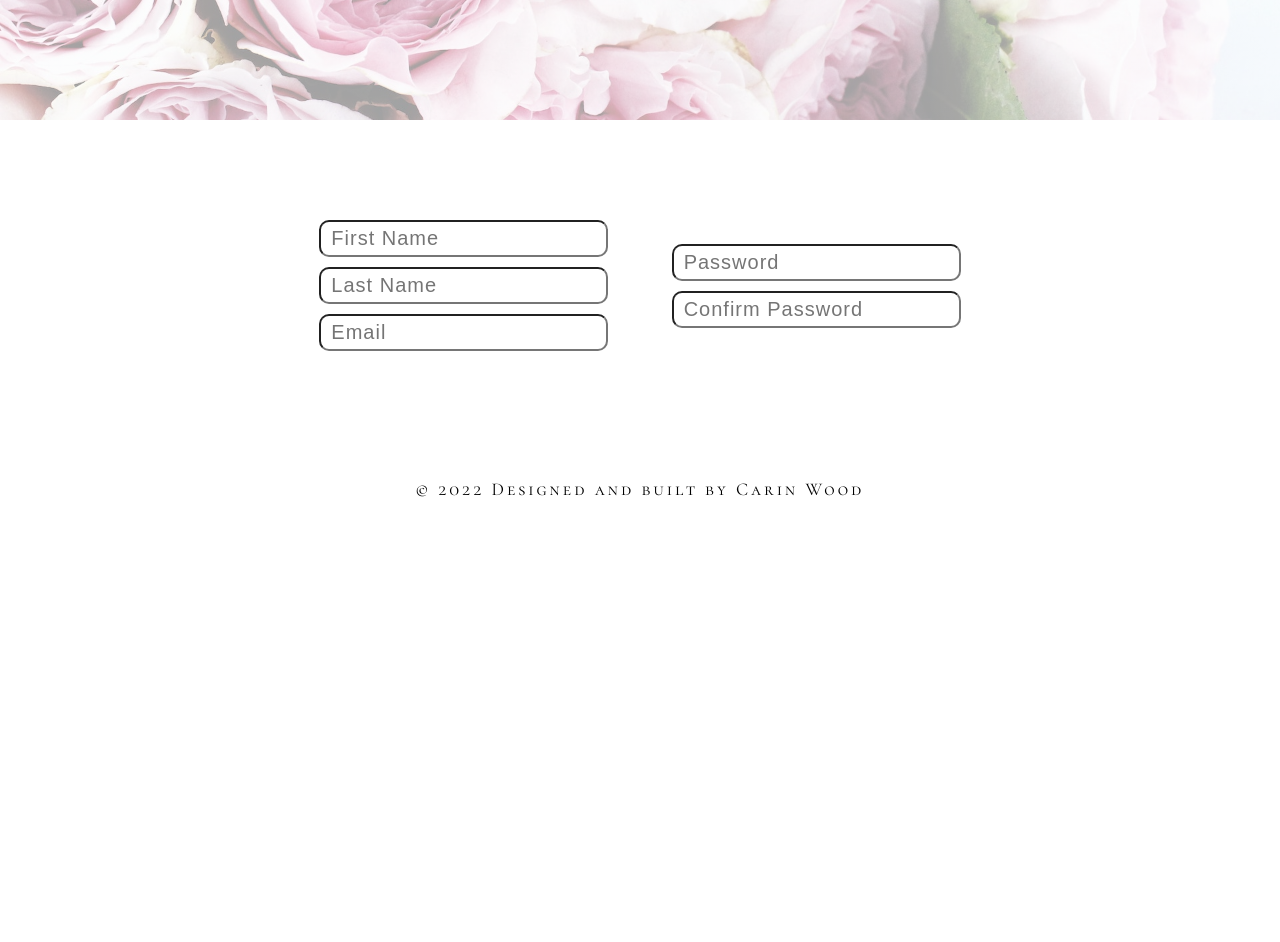
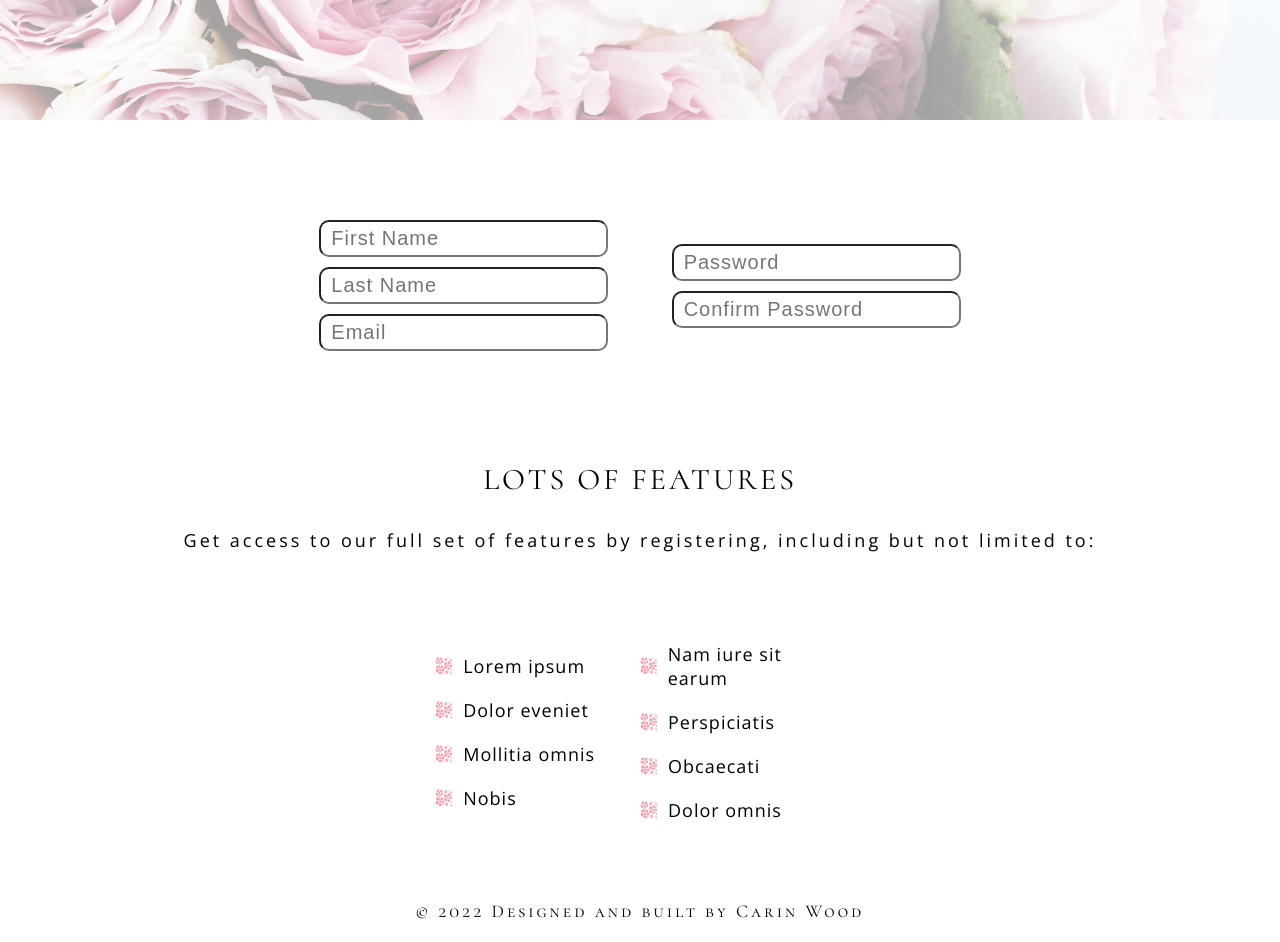
Before and after one commit to CarinWood/Login-page, a Next.js app: page / in a window 1280 px wide. Shown: the part 280-1222 px from the top of the page. Before the commit the page ends 800 px from the top, so only its background shows below. Built offline with nearby package versions, Linux system fonts and the light colour scheme.

Commit message:
login page design update

```diff
--- /dev/null
+++ b/components/text/Text.js
@@ -0,0 +1,29 @@
+import styles from './text.module.css'
+import { GiFlowers } from "react-icons/gi";
+
+const Text = () => {
+  return (
+    <div className={styles.wrapper}>
+        <p className={styles.heading}>Lots of features</p>
+        <p className={styles.subtext}>Get access to our full set of features by registering, including but not limited to:</p>
+
+        <section className={styles.listSection}>
+        <ul className={styles.list}>
+            <li className={styles.listItem}><GiFlowers className={styles.icon}/>Lorem ipsum</li>
+            <li className={styles.listItem}><GiFlowers className={styles.icon}/>Dolor eveniet</li>
+            <li className={styles.listItem}><GiFlowers className={styles.icon}/>Mollitia omnis</li>
+            <li className={styles.listItem}><GiFlowers className={styles.icon}/>Nobis</li>
+        </ul>
+        <ul className={styles.list}>
+            <li className={styles.listItem}><GiFlowers className={styles.icon}/>Nam iure sit earum</li>
+            <li className={styles.listItem}><GiFlowers className={styles.icon}/>Perspiciatis</li>
+            <li className={styles.listItem}><GiFlowers className={styles.icon}/>Obcaecati</li>
+            <li className={styles.listItem}><GiFlowers className={styles.icon}/>Dolor omnis</li>
+        </ul>
+        </section>
+
+    </div>
+  )
+}
+
+export default Text
--- /dev/null
+++ b/components/text/text.module.css
@@ -0,0 +1,55 @@
+.wrapper {
+    width: 80%;
+    display: flex;
+    flex-direction: column;
+    justify-content: center;
+    align-items: center;
+    padding-top: 100px;
+}
+
+.heading {
+    font-family: "CormorantSC";
+    font-size: 30px;
+    letter-spacing: 3px;
+    text-transform: uppercase;
+    margin-bottom: 30px;
+}
+
+.subtext {
+    font-size: 18px;
+    margin-bottom: 10px;
+    letter-spacing: 3px;
+    text-align: center;
+}
+
+.listSection {
+    display: flex;
+    justify-content: space-around;
+    align-items: center;
+    width: 40%;
+    margin-top: 80px;
+    margin-bottom: 100px;
+}
+
+.list {
+    display: flex;
+    flex-direction: column;
+    justify-content: center;
+    align-items: flex-start;
+    list-style: none;
+    width: 100%;
+}
+
+.listItem {
+    letter-spacing: 1px;
+    margin-bottom: 20px;
+    font-size: 18px;
+    display: flex;
+    align-items: center;
+    justify-content: center;
+}
+
+.icon {
+    margin-right: 10px;
+    color: rgb(246, 158, 173);
+}
--- a/package.json
+++ b/package.json
@@ -11,7 +11,8 @@
   "dependencies": {
     "next": "12.2.5",
     "react": "18.2.0",
-    "react-dom": "18.2.0"
+    "react-dom": "18.2.0",
+    "react-icons": "^4.4.0"
   },
   "devDependencies": {
     "eslint": "8.23.0",
--- a/pages/index.js
+++ b/pages/index.js
@@ -1,10 +1,12 @@
 import Head from 'next/head'
 import Form from '../components/form/Form'
 import styles from '../styles/Home.module.css'
+import Text from '../components/text/Text'
 
 export default function Home() {
   return (
     <div>
+
       <Head>
         <title>Log in</title>
         <meta name="description" content="Generated by create next app" />
@@ -12,9 +14,10 @@ export default function Home() {
       </Head>
 
       <main className={styles.main}>
-      <Form/>
+        <Form/>
+        <Text/>
+      </main>
 
-      </main>
     </div>
   )
 }
--- a/styles/Home.module.css
+++ b/styles/Home.module.css
@@ -5,6 +5,7 @@
 .main {
   width: 100%;
   display: flex;
+  flex-direction: column;
   justify-content: center;
   align-items: center;
   padding-top: 100px;
--- a/styles/globals.css
+++ b/styles/globals.css
@@ -20,4 +20,5 @@ body {
   width: 100%;
   overflow-x: hidden;
   font-family: "OpenSans";
+  position: relative;
 }
```
Also changed, not shown: 1 other file (tests, documents, lock files or other folders).
